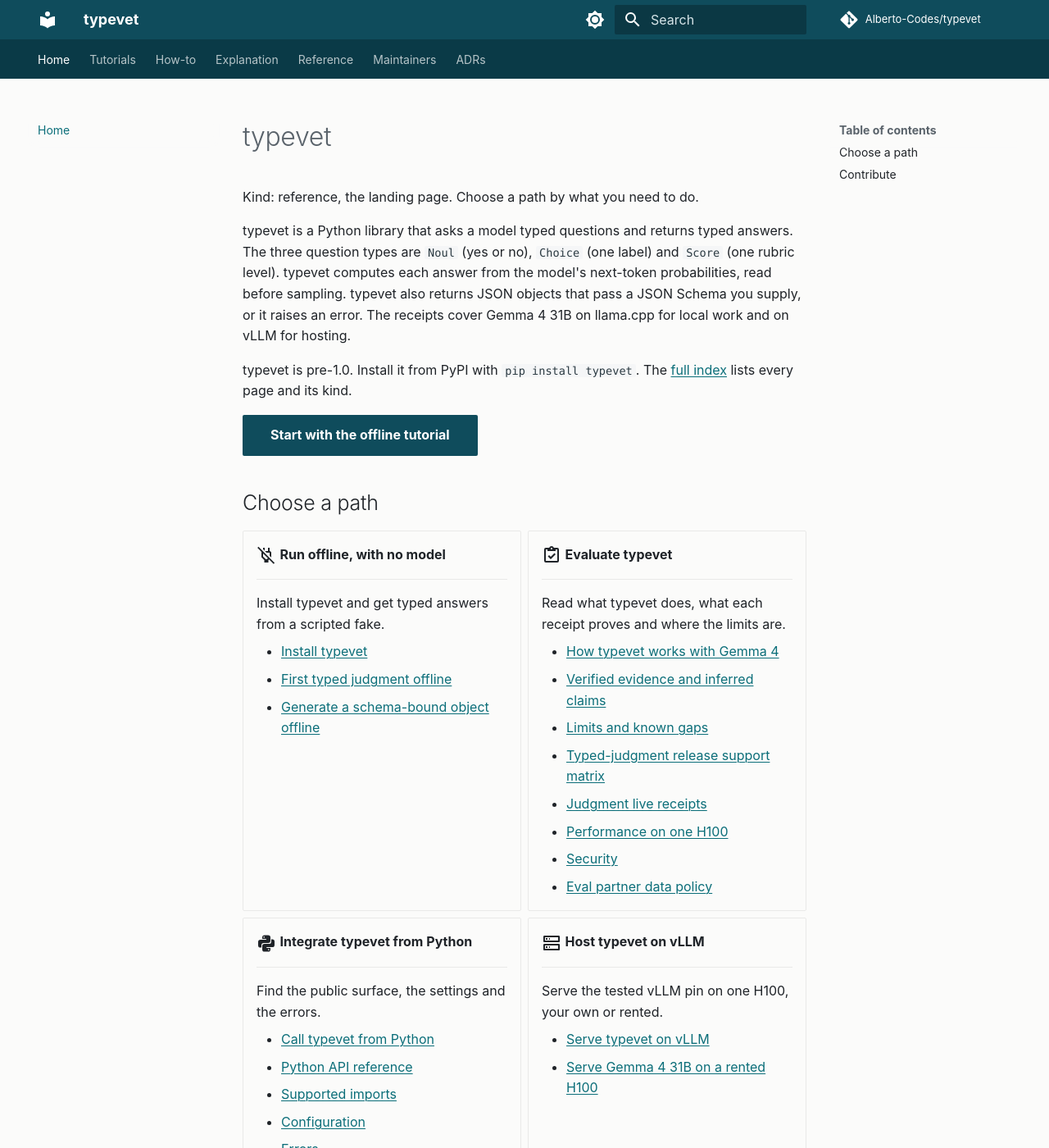
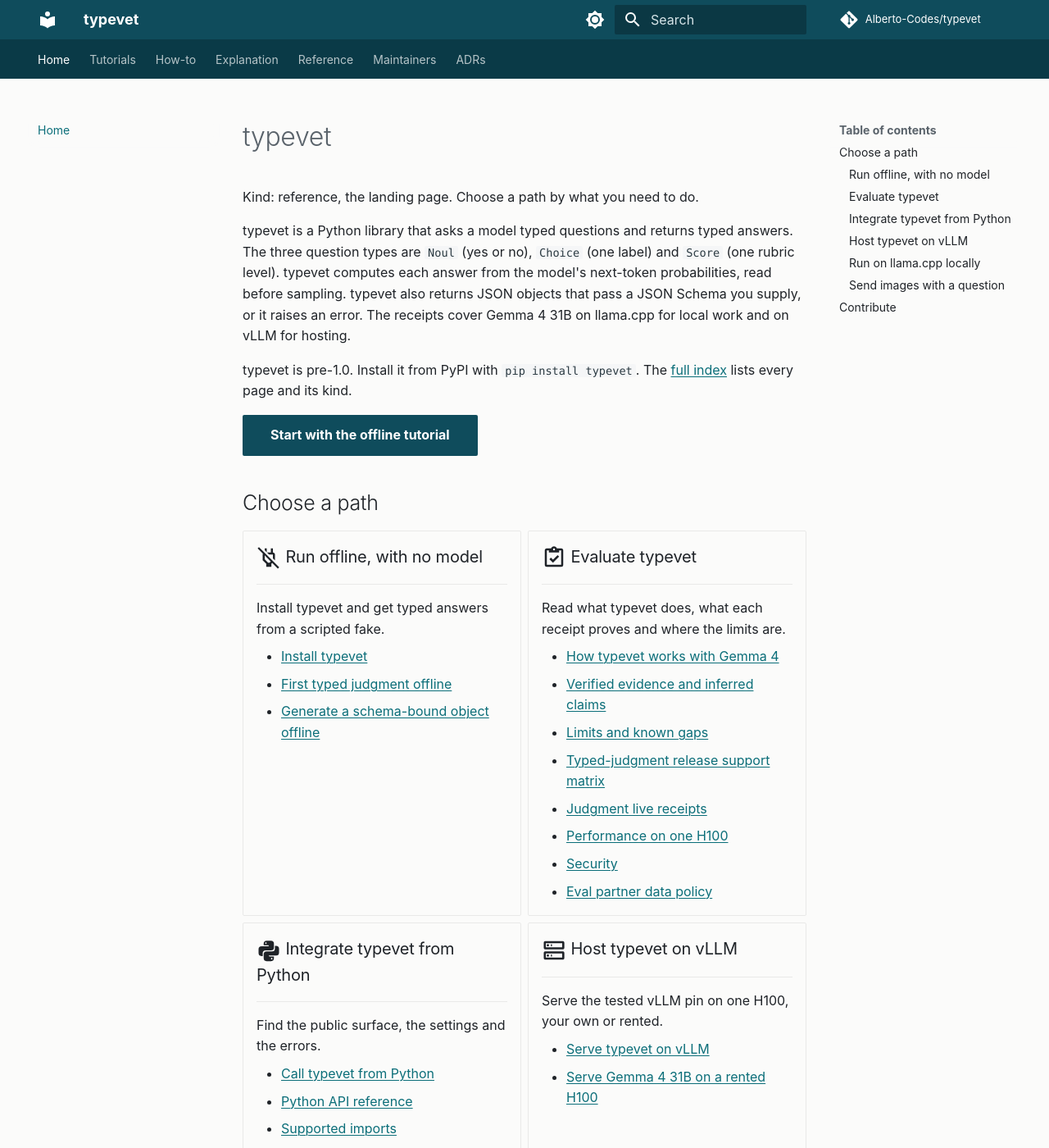
Before and after one commit to Alberto-Codes/typevet, an MkDocs documentation site: the page built from docs/index.md, in a window 1280 px wide and 1400 px high. Shown: the whole window at 82% size. Built offline with MkDocs 1.6.1 and Material for MkDocs 9.7.7, drawn with Linux system fonts in a browser that asks for light colours; comment, search, counter and statistics services are not loaded; some of the changed text lies outside the part shown.

Commit message:
fix(site): focus ring, Noul search rank, 2x header reflow and Home card headings
Show a focus ring on the theme toggle in both schemes, boost the Domain
API page in search, let the header fit 320 px at a 40px root, and make
the Home card titles headings with the card permalink hidden. Repairs
four failures from the #267 browser run.

Closes #282
Refs #267

```diff
--- a/docs/index.md
+++ b/docs/index.md
@@ -17,7 +17,7 @@
 
 <div class="grid cards" markdown>
 
--   :material-power-plug-off-outline:{ .lg .middle } **Run offline, with no model**
+-   ### :material-power-plug-off-outline:{ .lg .middle } Run offline, with no model
 
     ---
 
@@ -27,7 +27,7 @@
     - [First typed judgment offline](tutorials/first-typed-judgment-offline.md)
     - [Generate a schema-bound object offline](how-to/call-typevet-from-python.md#runnable-example-offline-fake)
 
--   :material-clipboard-check-outline:{ .lg .middle } **Evaluate typevet**
+-   ### :material-clipboard-check-outline:{ .lg .middle } Evaluate typevet
 
     ---
 
@@ -42,7 +42,7 @@
     - [Security](reference/security.md)
     - [Eval partner data policy](reference/eval-partner-data-policy.md)
 
--   :material-language-python:{ .lg .middle } **Integrate typevet from Python**
+-   ### :material-language-python:{ .lg .middle } Integrate typevet from Python
 
     ---
 
@@ -55,7 +55,7 @@
     - [Errors](reference/errors.md)
     - [Glossary](reference/glossary.md)
 
--   :material-server-outline:{ .lg .middle } **Host typevet on vLLM**
+-   ### :material-server-outline:{ .lg .middle } Host typevet on vLLM
 
     ---
 
@@ -72,7 +72,7 @@
 
     - [Run Gemma 4 on llama.cpp](how-to/run-gemma4-llamacpp.md)
 
--   :material-image-outline:{ .lg .middle } **Send images with a question**
+-   ### :material-image-outline:{ .lg .middle } Send images with a question
 
     ---
 
--- a/docs/stylesheets/theme.css
+++ b/docs/stylesheets/theme.css
@@ -75,6 +75,15 @@
   font-weight: 700;
 }
 
+/* Narrow screens: the title margins must not push the header buttons
+   past the viewport when the root font is enlarged (for example 2x). */
+@media screen and (max-width: 29.984375em) {
+  [dir="ltr"] .md-header__title,
+  [dir="rtl"] .md-header__title {
+    margin-inline: 0.2rem;
+  }
+}
+
 /* Content links keep an underline, so colour is not the only cue. */
 .md-typeset a:not(.headerlink, .md-button, .md-annotation__index) {
   text-decoration: underline;
@@ -97,6 +106,20 @@
   outline-color: var(--tv-focus-header);
 }
 
+/* The palette toggle focuses a hidden radio; ring its visible label.
+   The focused radio is not always the one before the visible label,
+   so a second rule matches on the whole form. Keep the rules apart:
+   a browser without :has() then still applies the first rule. */
+.md-option:focus-visible + .md-header__button {
+  outline: 2px solid var(--tv-focus-header);
+  outline-offset: 2px;
+}
+
+.md-header__option:has(.md-option:focus-visible) > .md-header__button {
+  outline: 2px solid var(--tv-focus-header);
+  outline-offset: 2px;
+}
+
 /* Tables: a tinted header row and borders that read at 3:1. */
 .md-typeset table:not([class]) {
   border-color: var(--tv-border);
@@ -107,6 +130,16 @@
   color: var(--md-default-fg-color);
 }
 
+/* Card titles are headings; keep the card spacing of a bold line. */
+.md-typeset .grid.cards > ul > li > h3 {
+  margin-block: 0;
+}
+
+/* Card titles keep their id for deep links but show no permalink. */
+.md-typeset .grid.cards > ul > li > h3 .headerlink {
+  display: none;
+}
+
 /* Code line highlights use the accent at low strength. */
 .md-typeset .highlight .hll {
   background-color: var(--md-accent-fg-color--transparent);
```
Also changed, not shown: other parts of docs/index.md (+1 -1 lines), docs/reference/api/domain.md (+5 -0 lines).
